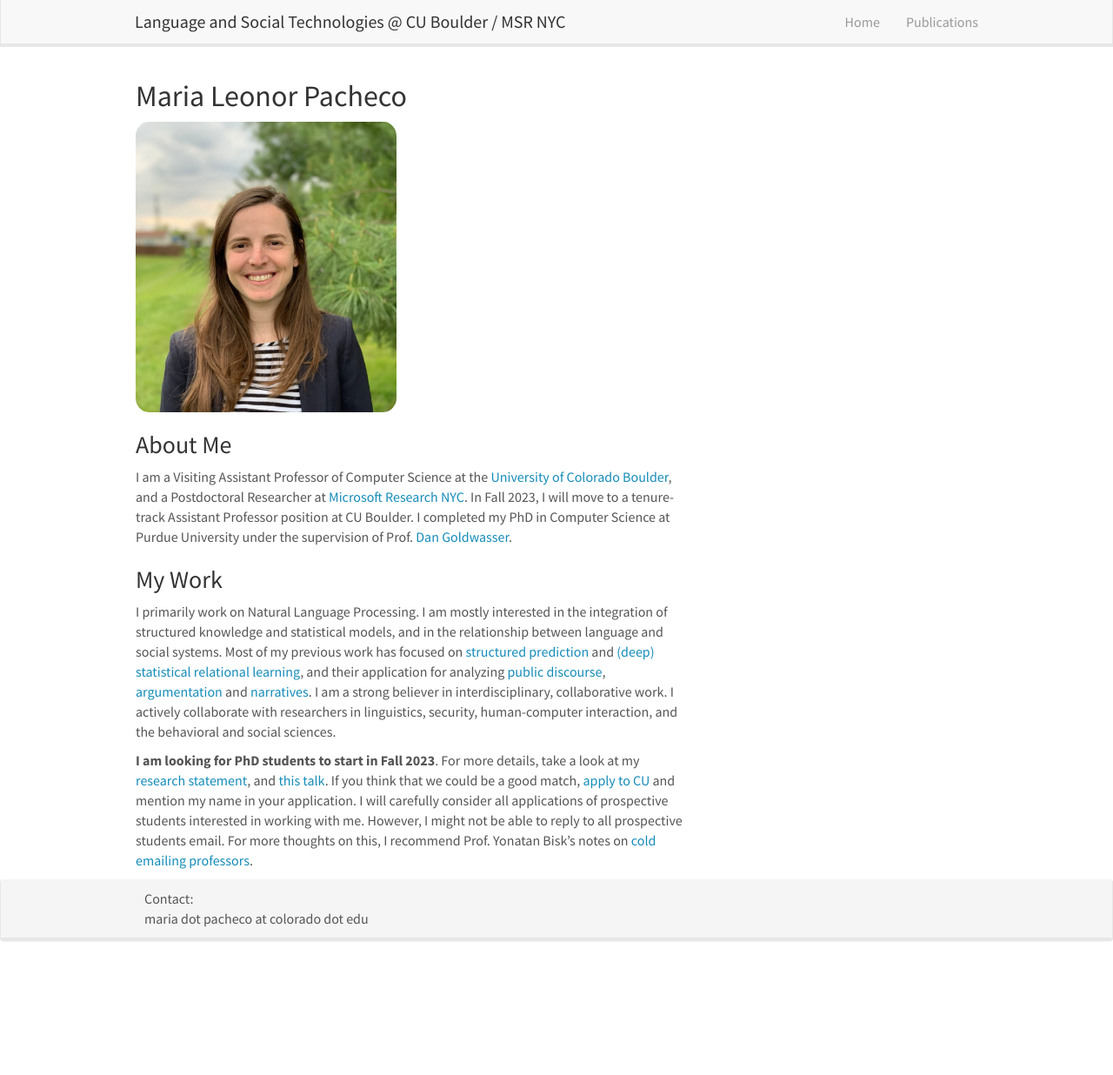
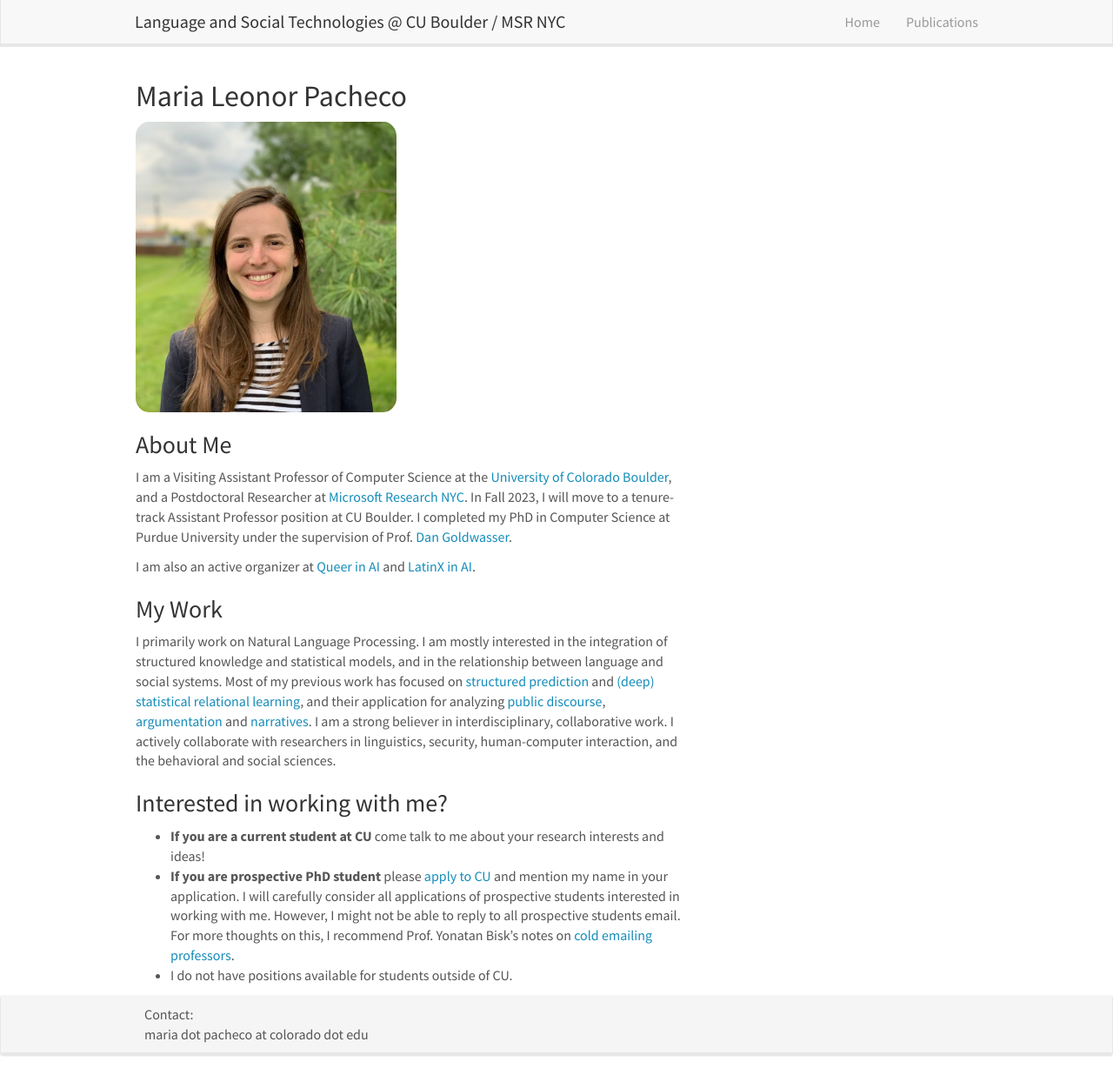
Before and after one commit to mlpacheco/mlpacheco.github.io, a Jekyll site: the page built from _pages/home.md, in a window 1280 px wide and 1236 px high. Shown: the whole window at 87% size. Built offline with Jekyll 4.4.1, drawn with Linux system fonts in a browser that asks for light colours; nearby versions of some CDN libraries.

Commit message:
Update home.md

```diff
--- a/_pages/home.md
+++ b/_pages/home.md
@@ -11,10 +11,16 @@ permalink: /
 I am a Visiting Assistant Professor of Computer Science at the [University of Colorado Boulder](https://www.colorado.edu/cs/), and a Postdoctoral Researcher at [Microsoft Research
 NYC](https://www.microsoft.com/en-us/research/lab/microsoft-research-new-york/). In Fall 2023, I will move to a tenure-track Assistant Professor position at CU Boulder. I completed my PhD in Computer Science at Purdue University under the supervision of Prof. [Dan Goldwasser](https://www.cs.purdue.edu/homes/dgoldwas/).
 
+I am also an active organizer at [Queer in AI](https://www.queerinai.com/) and [LatinX in AI](https://www.latinxinai.org/).
+
 
 ### My Work
 
 I primarily work on Natural Language Processing. I am mostly interested in the integration of structured knowledge and statistical models, and in the relationship between language and social systems. Most of my previous work has focused on [structured prediction](https://aclanthology.org/2021.eacl-main.100/) and [(deep) statistical relational learning](https://aclanthology.org/2021.tacl-1.7/), and their application for analyzing [public discourse](https://aclanthology.org/2022.naacl-main.427/), [argumentation](https://aclanthology.org/2021.emnlp-main.783/) and [narratives](https://aclanthology.org/2020.findings-emnlp.446/). I am a strong believer in interdisciplinary, collaborative work. I actively collaborate with researchers in linguistics, security, human-computer interaction, and the behavioral and social sciences.
 
 
-**I am looking for PhD students to start in Fall 2023**. For more details, take a look at my [research statement](https://mlpacheco.github.io/files/mlpacheco_research_statement.pdf), and [this talk](https://www.youtube.com/watch?v=MMDD9kgVKJA). If you think that we could be a good match, [apply to CU](https://www.colorado.edu/cs/admissions/graduate-admissions/how-apply) and mention my name in your application. I will carefully consider all applications of prospective students interested in working with me. However, I might not be able to reply to all prospective students email. For more thoughts on this, I recommend Prof. Yonatan Bisk's notes on [cold emailing professors](https://yonatanbisk.com/emailing_professors.html).
+### Interested in working with me?
+
+- **If you are a current student at CU** come talk to me about your research interests and ideas!
+- **If you are prospective PhD student** please [apply to CU](https://www.colorado.edu/cs/admissions/graduate-admissions/how-apply) and mention my name in your application. I will carefully consider all applications of prospective students interested in working with me. However, I might not be able to reply to all prospective students email. For more thoughts on this, I recommend Prof. Yonatan Bisk's notes on [cold emailing professors](https://yonatanbisk.com/emailing_professors.html).
+- I do not have positions available for students outside of CU.
```
